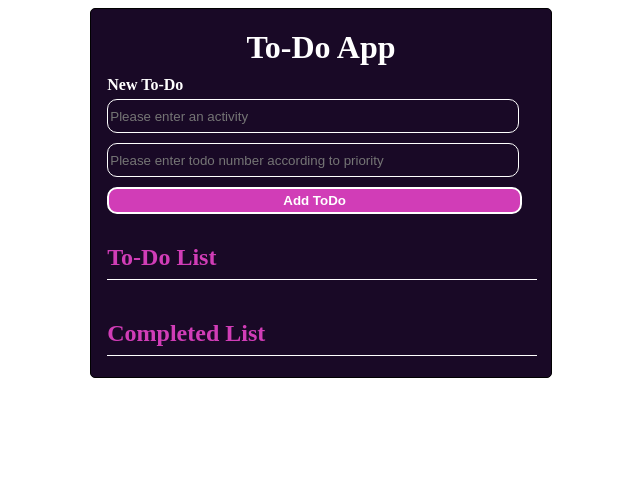
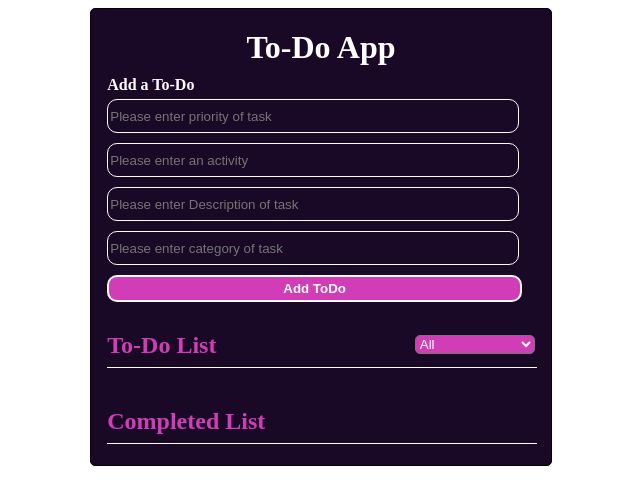
Before and after one commit to jeet-doshi/todo-list-vue-cli-project, a Vue app: page / in a window 1280 px wide. Shown: the top 504 px of the page, without its empty margins (319-959 px from the left). Built offline with nearby package versions, Linux system fonts and the light colour scheme.

Commit message:
Update: Description, Filtration using Dropdown

```diff
--- a/src/App.vue
+++ b/src/App.vue
@@ -3,59 +3,127 @@
     <div class="block" id="app">
       <div class="container">
         <h1 class="heading">To-Do App</h1>
-                <label style="font-weight: bold;">New To-Do</label>
+        <label style="font-weight: bold;">Add a To-Do</label>
         <br>
-<!-- Input Box --> <input type="text" placeholder="Please enter an activity" id="name"  class="input-box" v-model="todo" />
-                  <h5 v-if="isError">*Please enter a value</h5>
-<!-- Input Box for num -->  <input type="text" placeholder="Please enter todo number according to priority" class="input-box" @keypress="validateNumber" v-model="priority" />
+        <!-- Input Box for num -->
+        <input
+          type="text"
+          placeholder="Please enter priority of task"
+          class="input-box"
+          @keypress="validateNumber"
+          v-model="priority"
+        />
         <h5 v-if="isErrorNum">*Please enter a number</h5>
 
-<!-- Button    --> <input type="button" value="Add ToDo" id="btn-click" class="btn" @click="storeTodo"  />
-<!-- Initial Display List -->
-                <h2 class="sub-heading">To-Do List</h2>
-                <hr size="1" width="100%" color="white">
+        <!-- Input Box -->
+        <input
+          type="text"
+          placeholder="Please enter an activity"
+          id="name"
+          class="input-box"
+          v-model="todo"
+        />
+        <h5 v-if="isError">*Please enter a value</h5>
+
+        <!-- Input Box for Description -->
+        <input
+          type="text"
+          placeholder="Please enter Description of task"
+          class="input-box"
+          v-model="desc_box"
+        />
+
+        <!-- Input Box for Category -->
+        <input
+          type="text"
+          placeholder="Please enter category of task"
+          class="input-box"
+          v-model="category_box"
+        />
+
+        <!-- Button  -->
+        <input
+          type="button"
+          value="Add ToDo"
+          id="btn-click"
+          class="btn"
+          @click="storeTodo"
+        />
+
+        <!-- Heading with drop-down -->
+        <div style="display: flex; justify-content: space-between;">
+            <div><h2 class="sub-heading">To-Do List</h2></div>
+            <div class="filter-box">
+
+              <select class="form-control" v-model="selectedCategory" >
+              <!-- <option value="" disabled selected style="color: black;">Choose Category</option> -->
+              <option value="" selected enabled >All </option>
+              <option
+                v-for="(cat, index) in dropDown"
+                :key="index"
+                style="background-color: white; color: black; font-weight: bold;"
+              >
+                {{ cat }}
+              </option>
+            </select>
+          </div>
+          <!-- <ul>
+            <li v-for="(todo, index) in computed_items" :key="index">
+              {{ todo.seq }} - {{ todo.name }}
+            </li>
+          </ul> -->
+        </div>
+
+        <hr size="1" width="100%" color="white" />
+        <!-- Display List -->
+        <ul id="box">
+          <li v-for="(todo, index) in computed_items" :key="index">
+            <div>
+              {{ todo.seq }} -
+              {{ todo.name }}
+              <div class="desc_display">
+                {{ todo.desc }}
+              </div>
+            </div>
+            <button @click="deleteTodo(index)" class="remove-btn">
+              Remove
+            </button>
+          </li>
+        </ul>
+
+        <!-- Removed List item -->
+        <h2 class="sub-heading" style="margin-top: 40px;">Completed List</h2>
+        <hr size="1" width="100%" color="white" />
         <!-- Display Div -->
         <ul id="box">
-                    <li v-for="(todo, index) in todos" :key="index">
-                        <!-- {{ todo.seq }} -  -->
-                        {{ todo.seq }} -
-                        {{ todo.name }}
-
-                        <button @click="deleteTodo(index)" class="remove-btn">Remove</button>
-                    </li>
-                </ul>
-<!-- Removed List item -->
-              <h2 class="sub-heading" style="margin-top: 40px;">Completed List</h2>
-                <hr size="1" width="100%" color="white">
-<!-- Display Div --><ul id="box">
-                    <li v-for="(todo, index) in removedTodos" :key="index" >
+          <li v-for="(todo, index) in removedTodos" :key="index">
             <div class="strikeout">
               {{ todo.seq }} -
               {{ todo.name }}
+              <div class="desc_display">
+                {{ todo.desc }}
+              </div>
             </div>
             <div style="display: flex;  ">
               <button class="remove-btn" @click="undoTodo(index)">Undo</button>
-                          <button class="remove-btn delete-btn" @click="clearTodo(index) ">Delete</button>
+              <button class="remove-btn delete-btn" @click="clearTodo(index)">Delete</button>
             </div>
           </li>
         </ul>
-
       </div>
     </div>
-
-
   </body>
 </template>
 
 <script>
 export default {
-  name: 'app',
+  name: "app",
 
   // el: '#app',
 
   data() {
-        return{
-        todo: '',
+    return {
+      todo: "",
       todos: [],
       isError: false,
       priority: "",
@@ -63,40 +131,44 @@ export default {
       isErrorNum: false,
       removeTodo: "",
       removedTodos: [],
+      desc_box: "",
+      category: "",
+      selectedCategory: ""
     };
   },
 
   methods: {
-
-   validateNumber()
-        {
-
+    validateNumber() {
       let keyCode = event.keyCode;
-          if(keyCode < 48 || keyCode > 57)
-          {
+      if (keyCode < 48 || keyCode > 57) {
         event.preventDefault();
-            this.isErrorNum = true
-          }
-          else{
-            this.isErrorNum = false
+        this.isErrorNum = true;
+      } else {
+        this.isErrorNum = false;
       }
     },
 
     storeTodo() {
-            if(this.todo!=""){
+      if (this.todo != "") {
         this.todos.push({
           name: this.todo,
           seq: Number(this.priority),
-                  isStrikedOff: false
+          desc: this.desc_box,
+          cat: this.category_box,
+          isStrikedOff: false,
         });
         // sort the this.todos array
-              this.todos.sort( (a, b) => { return a.seq - b.seq })
+        this.todos.sort((a, b) => {
+          return a.seq - b.seq;
+        });
         // sort array complete
         this.todo = "";
         this.priority = "";
-                this.isError= false
+        this.desc_box = "";
+        this.category_box = "";
+        this.isError = false;
       } else {
-                this.isError= true
+        this.isError = true;
       }
     },
 
@@ -105,18 +177,68 @@ export default {
     },
 
     clearTodo(index) {
-          this.removedTodos.splice(index, 1)
+      this.removedTodos.splice(index, 1);
     },
 
     undoTodo(index) {
       this.todos.push(...this.removedTodos.splice(index, 1));
-          this.todos.sort( (a, b) => { return a.seq - b.seq })
+      this.todos.sort((a, b) => {
+        return a.seq - b.seq;
+      });
+    },
+
+  },
+
+    computed: {
+    computed_items: function () {
+        if(this.selectedCategory!=="") {
+            let filtertype = this.todos.filter((a)=>{
+            if(a.cat === this.selectedCategory){
+             return a;
+          }
+        })
+        return filtertype;
+        } else {
+          return this.todos;
         }
 
+      },
+
+      dropDown() {
+        let arr= [];
+        this.todos.forEach((e) => {
+          arr.push(e.cat);
+        });
+        let unique = arr.filter((item, i, ar) => ar.indexOf(item) === i);
+          return unique;
       }
+    },
 
-  }
+  mounted() {
+    console.log("App mounted!");
+    if (localStorage.getItem("todos"))
+      this.todos = JSON.parse(localStorage.getItem("todos"));
+    if (localStorage.getItem("removedTodos"))
+      this.removedTodos = JSON.parse(localStorage.getItem("removedTodos"));
+  },
 
+  watch: {
+    todos: {
+      handler() {
+        console.log("Todos changed!");
+        localStorage.setItem("todos", JSON.stringify(this.todos));
+      },
+      deep: true,
+    },
+    removedTodos: {
+      handler() {
+        console.log("Todos changed!");
+        localStorage.setItem("removedTodos", JSON.stringify(this.removedTodos));
+      },
+      deep: true,
+    },
+  },
+};
 </script>
 
 <style>
@@ -202,6 +324,7 @@ ul {
   border: 1px solid white;
   color: white;
   font-size: 12px;
+  height: 20px;
 }
 
 .remove-btn:hover {
@@ -224,6 +347,7 @@ li {
 h5 {
   margin-top: 0px;
   color: red;
+  margin-bottom: 0px;
 }
 
 .strikeout {
@@ -243,6 +367,24 @@ h5 {
 .sub-heading {
   margin-bottom: 0px;
   color: #d13db7;
+  margin-right: 10px;
 }
 
+.desc_display {
+  color: rgb(192, 192, 192);
+  font-style: italic;
+  justify-content: left;
+  font-family: Garamond;
+}
+
+.filter-box {
+  margin-top: 22.5px;
+}
+
+.form-control {
+  background-color: #d13db7;
+  color: white;
+  width: 120px;
+  border-radius: 5px;
+}
 </style>
```
Lines whose indentation alone changed are shown as unchanged.
